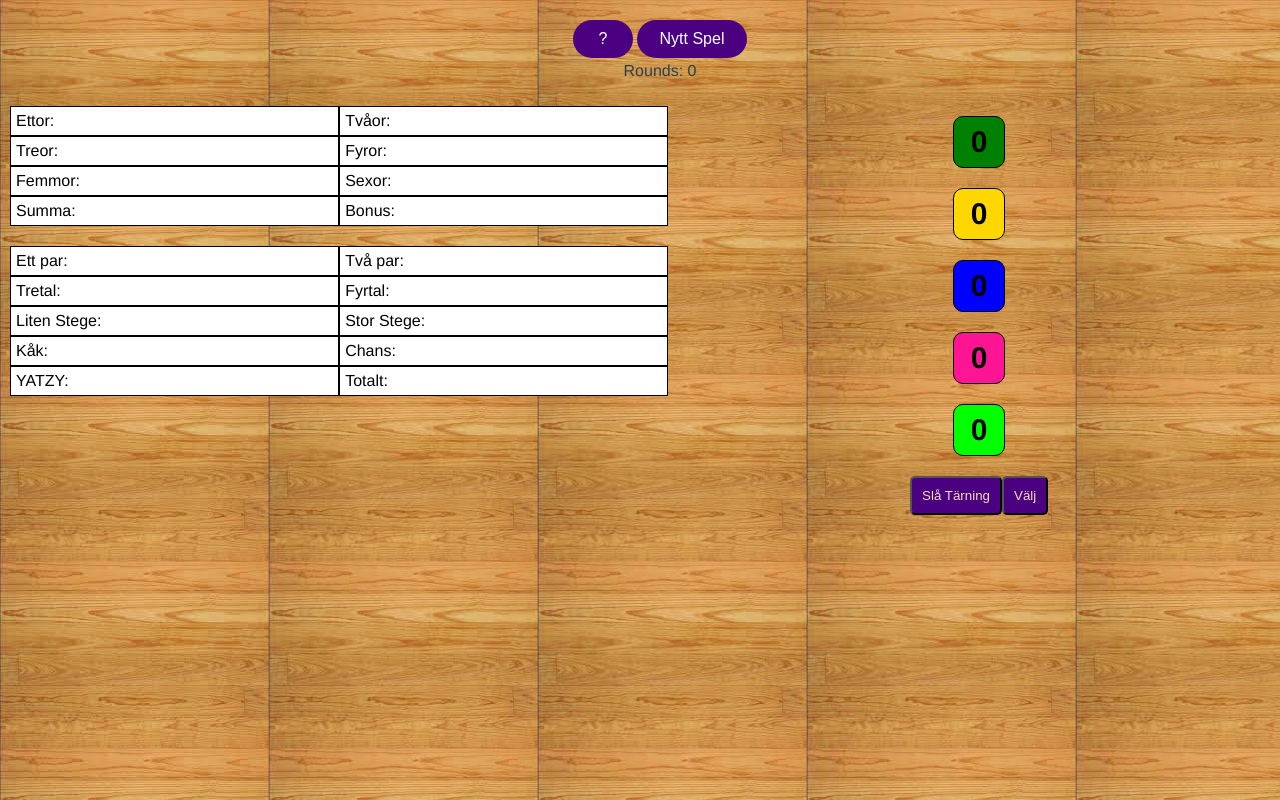
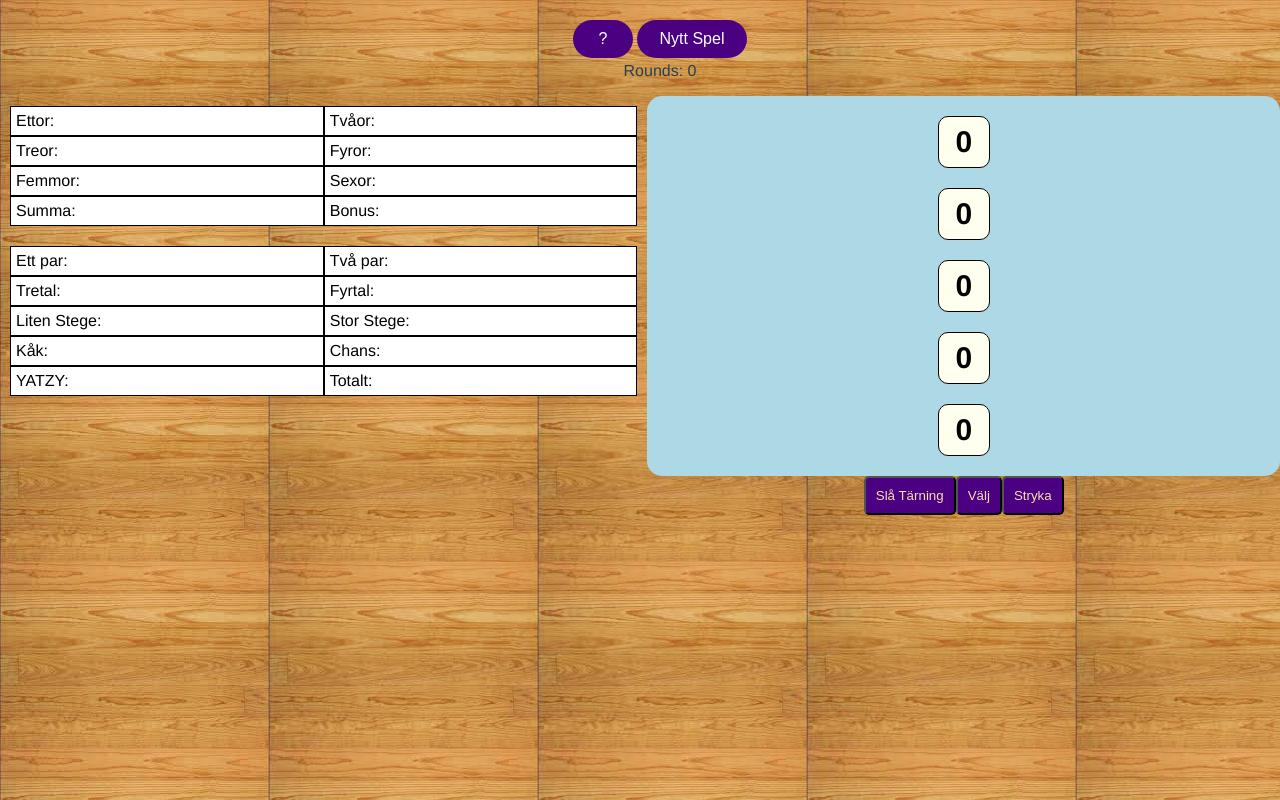
Before and after one commit to Saltkatt/YatzyGame, a Vue app: page / in a window 1280 px wide. Built offline with nearby package versions, Linux system fonts and the light colour scheme; the HTML template or start-up script is replaced by a standard one.

Commit message:
Changed the colour of the dice and the dice background. Added pass button (not connected).

```diff
--- a/src/components/Dice.vue
+++ b/src/components/Dice.vue
@@ -19,6 +19,8 @@
     @click="onChooseBtnClick"
     v-bind:disabled="btnCounter === 1"
     > Välj </button>
+
+    <button class="btn passButton" >Stryka</button>
 
 </div>
 
@@ -98,9 +100,11 @@ export default {
 
 /* Playing field */
 .field{
+    background-color: lightblue;
     justify-content: space-evenly;
     align-items: center;
     padding:10px;
+    border-radius: 15px;
 }
 
 .field > div{
@@ -122,23 +126,23 @@ export default {
 }
 
 .field div:nth-child(1) {
-    background-color: green;
+    background-color: ivory;
     cursor: pointer;
 }
 .field div:nth-child(2) {
-    background-color: gold;
+    background-color: ivory;
     cursor: pointer;
 }
 .field div:nth-child(3) {
-    background-color: blue;
+    background-color: ivory;
     cursor: pointer;
 }
 .field div:nth-child(4) {
-    background-color: deeppink;
+    background-color: ivory;
     cursor: pointer;
 }
 .field div:nth-child(5) {
-    background-color:lime;
+    background-color:ivory;
     cursor: pointer;
 }
 
```
